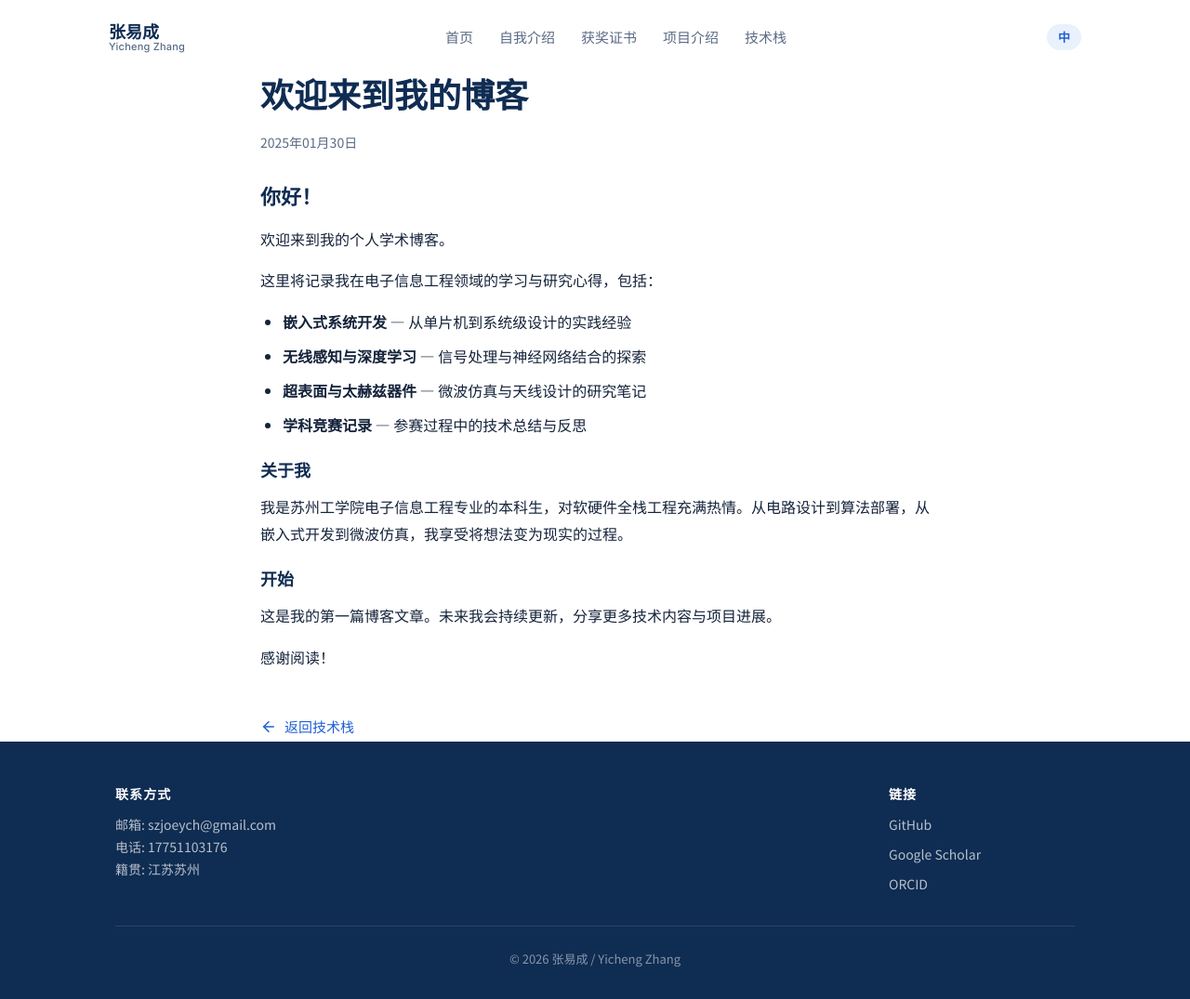
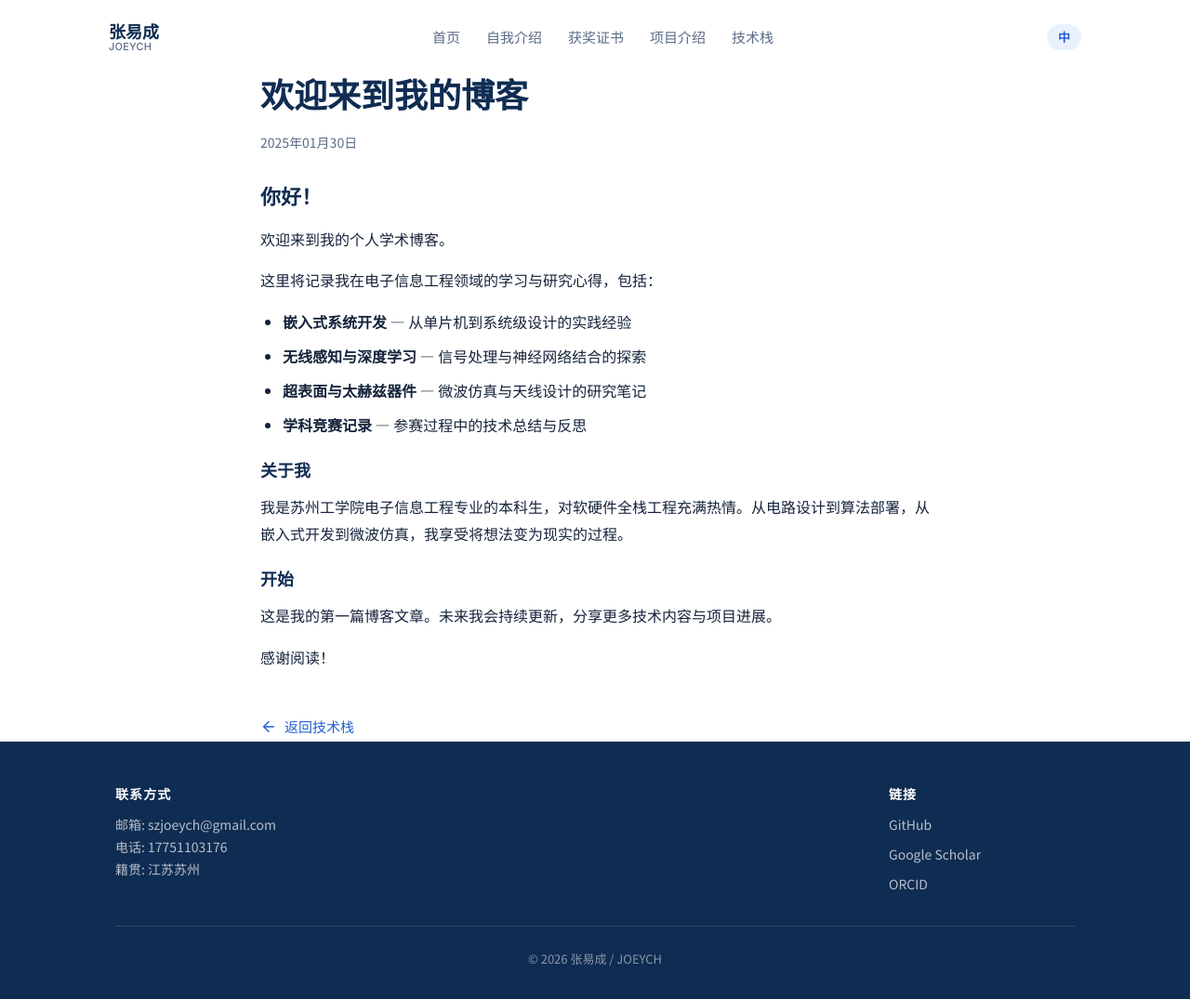
Before and after one commit to JOEYZYC/joeych-pages, a Jekyll site: the page built from _posts/2025-01-30-MyFirstPost.md, in a window 1280 px wide and 1075 px high. Shown: the whole window at 93% size. Built offline with Jekyll 4.4.1, drawn with Linux system fonts in a browser that asks for light colours.

Commit message:
Update shared site identity
Ultraworked with [Sisyphus](https://github.com/code-yeongyu/oh-my-openagent)

Co-authored-by: Sisyphus <clio-agent@sisyphuslabs.ai>

```diff
--- a/_config.yml
+++ b/_config.yml
@@ -1,10 +1,10 @@
-title: "张易成 | Yicheng Zhang"
-description: "张易成的个人学术作品集 — 电子信息工程 · 嵌入式系统 / 无线感知 / 超表面与太赫兹。Personal academic portfolio of Yicheng Zhang."
+title: "张易成 个人网页"
+description: "张易成的个人学术作品集 — 电子信息工程 · 嵌入式系统 / 无线感知 / 超表面与太赫兹。Personal academic portfolio of JOEYCH."
 url: "https://joeyzyc.github.io"
 baseurl: "/joeych-pages"
 
 author:
-  name: "张易成 / Yicheng Zhang"
+  name: "张易成 / JOEYCH"
   email: "szjoeych@gmail.com"
 
 markdown: kramdown
--- a/_layouts/default.html
+++ b/_layouts/default.html
@@ -20,7 +20,7 @@
     <div class="container navbar__inner">
       <a href="{{ '/index.html' | relative_url }}" class="navbar__brand" aria-label="返回首页 / Back to home">
         <span class="navbar__brand-zh">张易成</span>
-        <span class="navbar__brand-en">Yicheng Zhang</span>
+        <span class="navbar__brand-en">JOEYCH</span>
       </a>
 
       <nav class="navbar__links" role="navigation" aria-label="主导航 / Main navigation">
@@ -80,7 +80,7 @@
         </div>
       </div>
       <div class="footer__bottom">
-        <span>© 2026 张易成 / Yicheng Zhang</span>
+        <span>© 2026 张易成 / JOEYCH</span>
       </div>
     </div>
   </footer>
```
Also changed, not shown: DESIGN.md (+2 -2 lines), README.md, assets/img/favicon.svg.
